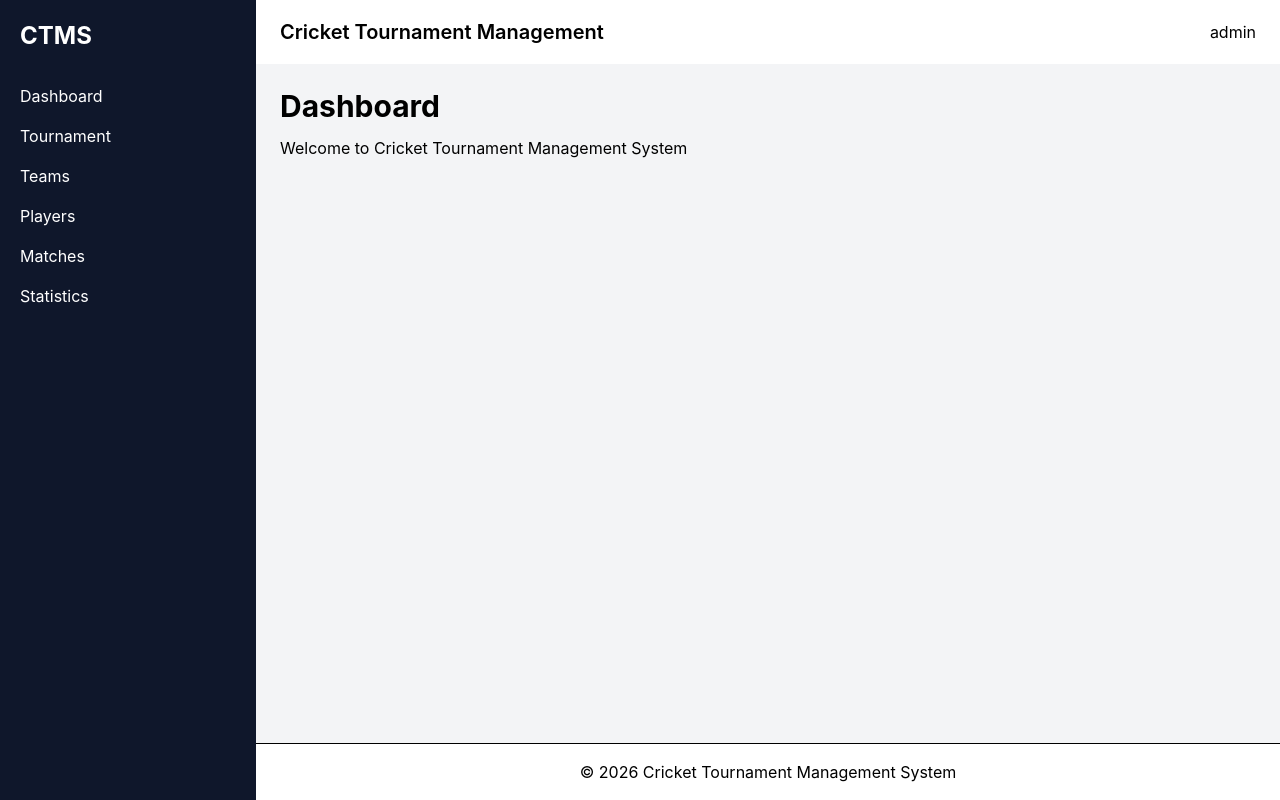
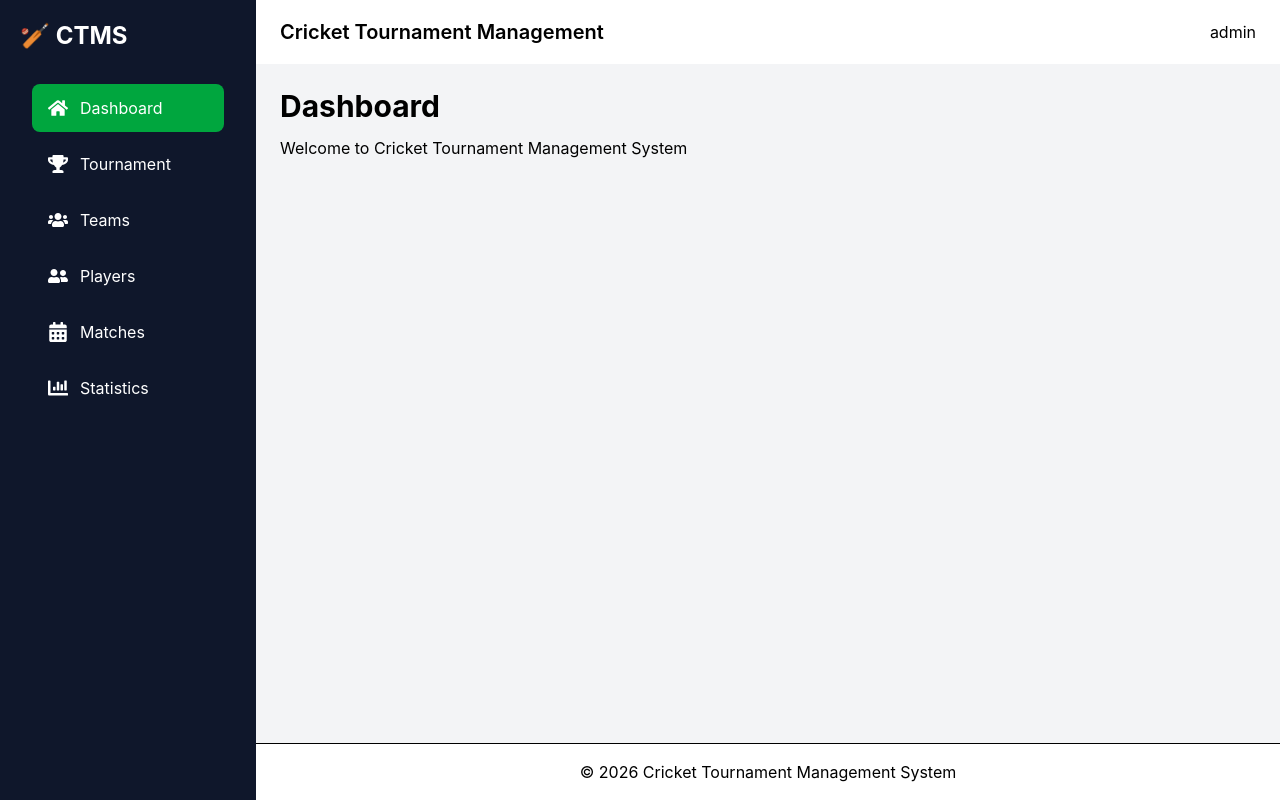
Before and after one commit to Md-yousuf-bd/cricket-tournament-manager, a React (Vite) app: page / in a window 1280 px wide. Built offline with nearby package versions, Linux system fonts and the light colour scheme.

Commit message:
implement dynamic sidebar navigation

```diff
--- a/src/components/layout/Sidebar.tsx
+++ b/src/components/layout/Sidebar.tsx
@@ -1,17 +1,31 @@
+import { NavLink } from "react-router-dom";
+import { sidebarItems } from "../../data/sitebarItems";
+
 const Sidebar = () => {
     return (
       <aside className="w-64 bg-slate-900 text-white min-h-screen p-5">
-        <h1 className="text-2xl font-bold mb-8">CTMS</h1>
+        <h1 className="text-2xl font-bold mb-8">🏏 CTMS</h1>
 
-        <nav>
-          <ul className="space-y-4">
-            <li className="cursor-pointer hover:text-yellow-400">Dashboard</li>
-            <li className="cursor-pointer hover:text-yellow-400">Tournament</li>
-            <li className="cursor-pointer hover:text-yellow-400">Teams</li>
-            <li className="cursor-pointer hover:text-yellow-400">Players</li>
-            <li className="cursor-pointer hover:text-yellow-400">Matches</li>
-            <li className="cursor-pointer hover:text-yellow-400">Statistics</li>
-          </ul>
+        <nav className="px-3">
+            {sidebarItems.map((item) => {
+                const Icon = item.icon;
+                return (
+                    <NavLink
+                      key={item.id}
+                       to={item.path}
+                       className={({ isActive }) =>
+                `flex items-center gap-3 px-4 py-3 rounded-lg mb-2 transition-all ${
+                  isActive
+                    ? "bg-green-600"
+                    : "hover:bg-slate-800"
+                }`
+              }
+                     >
+                        <Icon size={20} />
+                        <span>{item.title}</span>
+                    </NavLink>
+                );
+            })}
         </nav>
       </aside>
     );
--- /dev/null
+++ b/src/data/sitebarItems.ts
@@ -0,0 +1,48 @@
+import {
+  FaHome,
+  FaTrophy,
+  FaUsers,
+  FaUserFriends,
+  FaCalendarAlt,
+  FaChartBar,
+} from "react-icons/fa";
+
+
+export const sidebarItems = [
+  {
+    id: 1,
+    title: "Dashboard",
+    path: "/",
+    icon: FaHome,
+  },
+  {
+    id: 2,
+    title: "Tournament",
+    path: "/tournament",
+    icon: FaTrophy,
+  },
+  {
+    id: 3,
+    title: "Teams",
+    path: "/teams",
+    icon: FaUsers,
+  },
+  {
+    id: 4,
+    title: "Players",
+    path: "/player",
+    icon: FaUserFriends,
+  },
+  {
+    id: 5,
+    title: "Matches",
+    path: "/matches",
+    icon: FaCalendarAlt,
+  },
+  {
+    id: 6,
+    title: "Statistics",
+    path: "/statistics",
+    icon: FaChartBar,
+  },
+];
--- a/src/layouts/MainLayout.tsx
+++ b/src/layouts/MainLayout.tsx
@@ -9,7 +9,6 @@ const MainLayout = () => {
     return (
       <div className="flex">
         <Sidebar />
-
         <div className="flex flex-col flex-1 min-h-screen">
              <Navbar/>
              <main className="flex-1 p-6 bg-gray-100">
--- a/src/routes/Router.tsx
+++ b/src/routes/Router.tsx
@@ -1,7 +1,7 @@
 import { createBrowserRouter } from "react-router-dom";
 import MainLayout from "../layouts/MainLayout";
 import Dashboard from "../components/layout/Dashboard";
-const router = createBrowserRouter([
+const  router = createBrowserRouter([
   {
     path: "/",
     element: <MainLayout/>,
```
